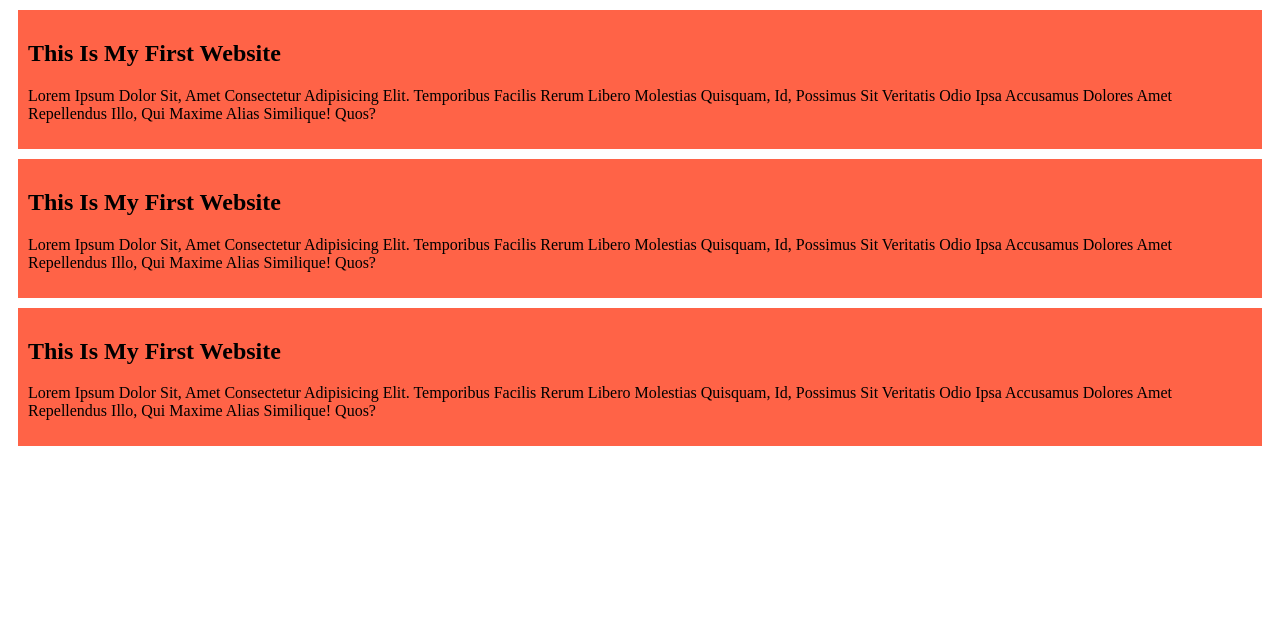
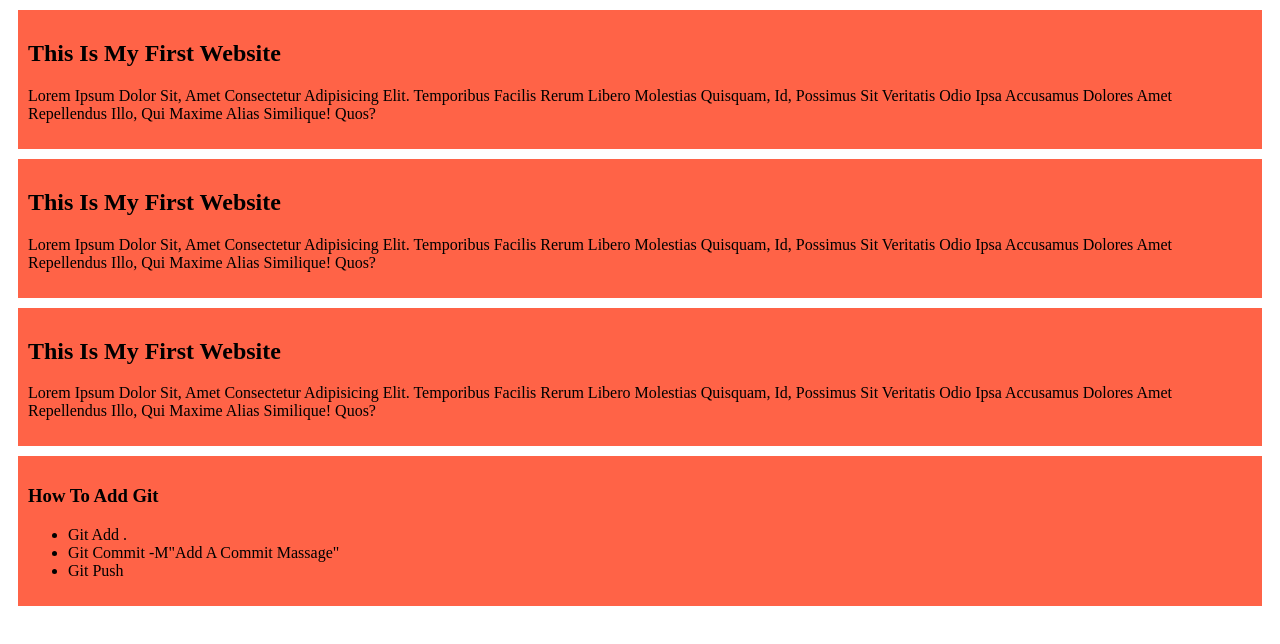
Before and after one commit to rxasif07/my-first-github-repo, a plain HTML site: page index.html in a window 1280 px wide. Drawn offline with Linux system fonts and the light colour scheme.

Commit message:
fourth blog add

```diff
--- a/index.html
+++ b/index.html
@@ -20,6 +20,15 @@
         <h2>this is my first website  </h2>
         <p>Lorem ipsum dolor sit, amet consectetur adipisicing elit. Temporibus facilis rerum libero molestias quisquam, id, possimus sit veritatis odio ipsa accusamus dolores amet repellendus illo, qui maxime alias similique! Quos?</p>
      </div>
+     <div>
+        <h3> how to add git</h3>
+        <ul>
+            <li>git add .</li>
+            <li> git commit -m"add a commit massage"</li>
+            <li>git push</li>
+
+        </ul>
+     </div>
 
 
 
```
